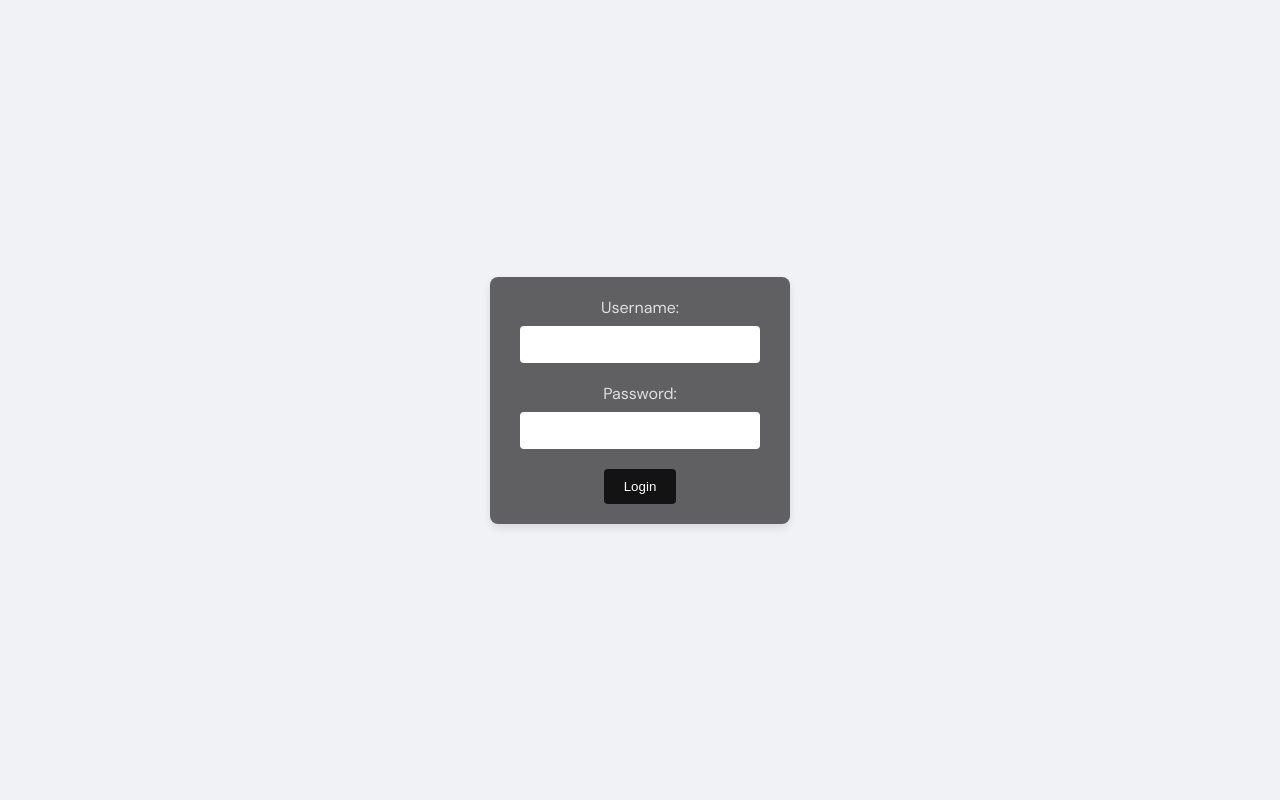
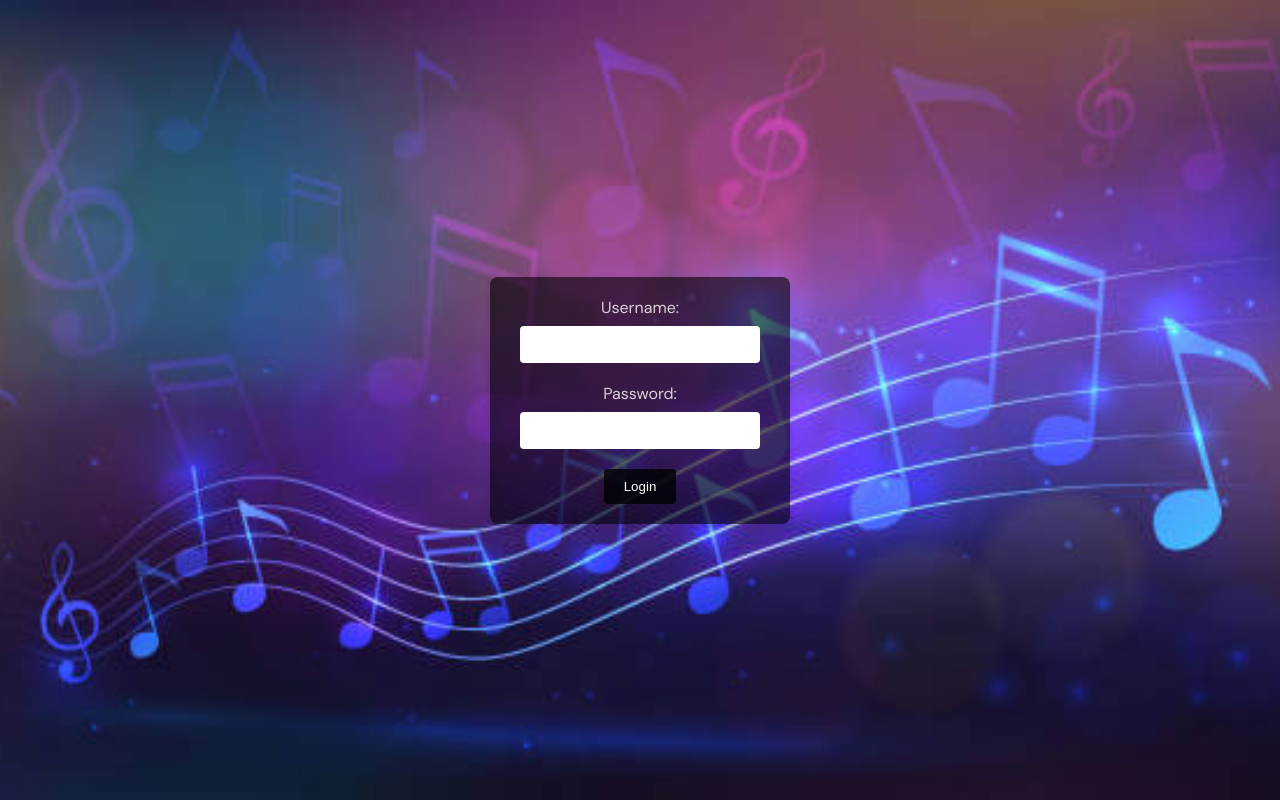
Before and after one commit to ankletNupur/Malodify_latest, a plain HTML site: page index.html in a window 1280 px wide. Drawn offline with Linux system fonts and the light colour scheme.

```diff
--- a/index.html
+++ b/index.html
@@ -23,7 +23,8 @@
             /* main.css */
             body {
                 font-family: 'DM Sans', sans-serif;
-    background-color: #f0f2f5;
+                background: url('./wallpaper.jpg') no-repeat center center fixed;
+                background-size: cover;
                 display: flex;
                 justify-content: center;
                 align-items: center;
@@ -76,8 +77,6 @@ button[type="submit"] {
             button[type="submit"]:hover {
                 background-color: rgba(0, 0, 0, 1);
             }
-
-
         </style>
     </head>
 </head>
```
Also changed, not shown: wallpaper.jpg (added). Lines whose indentation alone changed are shown as unchanged.
